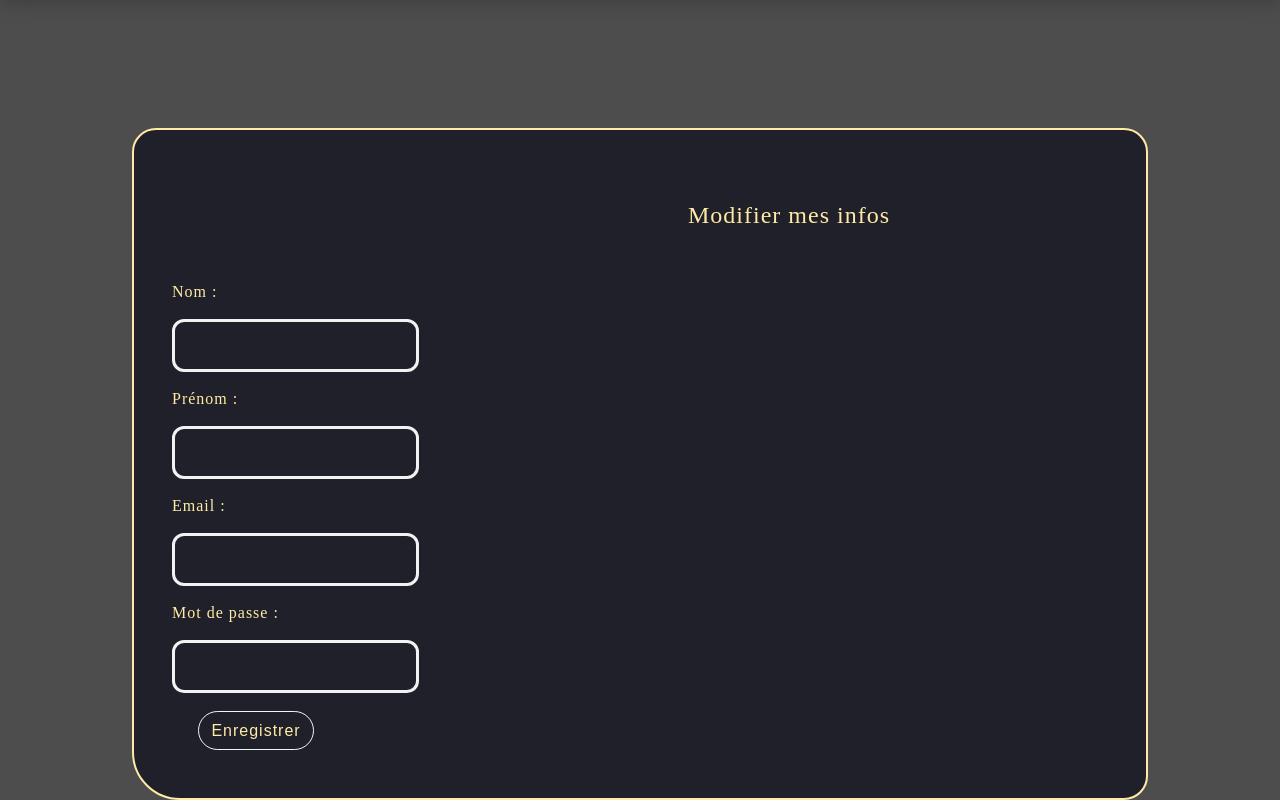
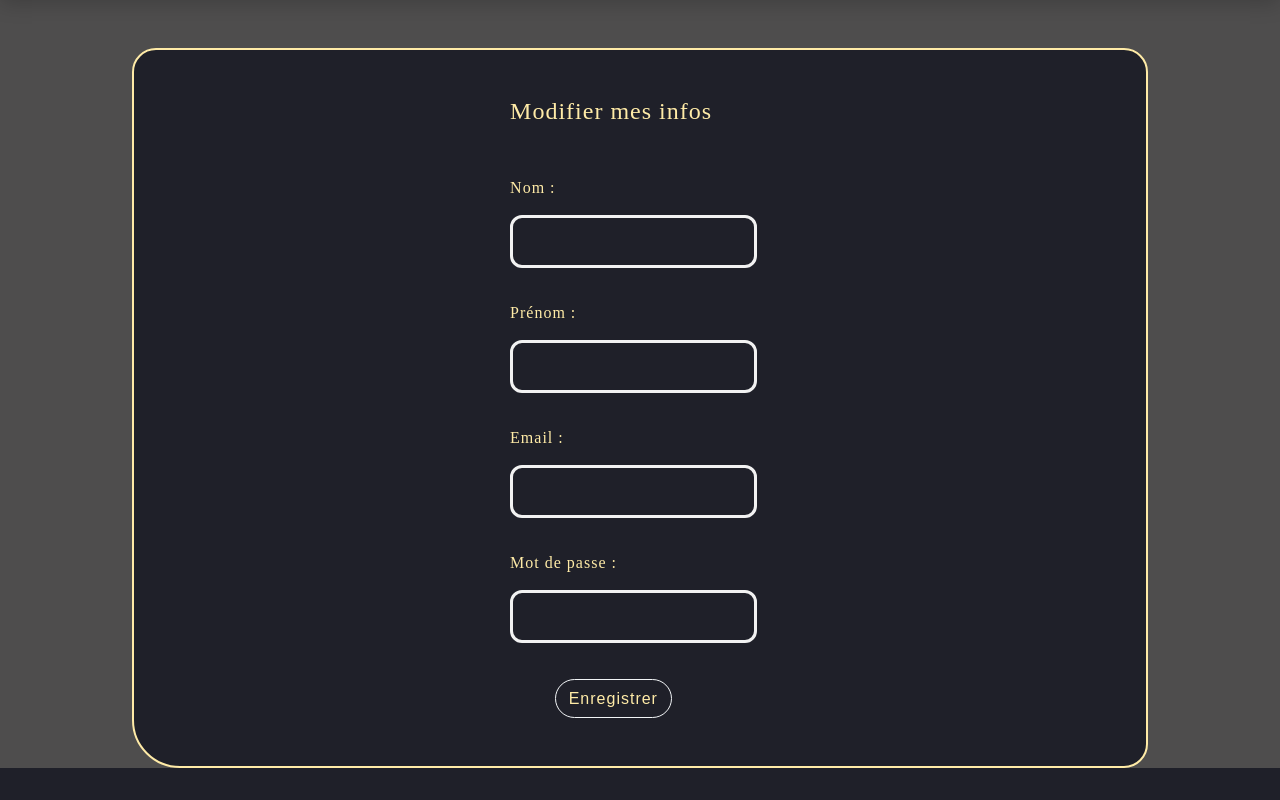
Before and after one commit to John-LP/Car_Auction, a PHP site: page /exoPHP/views/edit_profil.php in a window 1280 px wide. Shown: the part 72-872 px from the top of the page. After the commit the page ends 840 px from the top, so only its background shows below. Run offline with PHP 8.4, Linux system fonts and the light colour scheme; the visitor is signed in with stand-in values (Sample User, id 1); data that the repository does not hold is empty.

Commit message:
correction CSS

```diff
--- a/css/styles_card.css
+++ b/css/styles_card.css
@@ -79,6 +79,9 @@ article {
   min-width: calc(640px + 248px);
 }
 .inputEnchere {
+  justify-content: center;
+  align-items: center;
+  display: flex;
   border: 3px solid #f2f2f2;
   color: #ffffff;
   align-self: flex-start;
@@ -134,8 +137,7 @@ article {
 .check {
   margin-left: 1em;
 }
-
-h2 {
+.h2accueil {
   margin-top: 1em;
   margin-left: 30em;
 }
@@ -193,6 +195,48 @@ h2 {
 .card2 .visual img {
   height: 110%;
 }
+.card_edit_profil {
+  border: 2px solid #ffeba7;
+  margin-top: 3em;
+  background: #1f2029;
+  border-radius: 24px 24px 24px 48px;
+  padding: 48px 48px 48px 48px;
+  display: flex;
+  justify-content: center;
+  flex-direction: row;
+  align-self: flex-start;
+  position: relative;
+}
+.card_edit_profil .text-content {
+  display: flex;
+  flex-direction: column;
+  width: calc(60vw - 192px);
+}
+.card_edit_profil .text-content h3 {
+  margin: 0;
+  font-size: 1.5em;
+  max-width: 20ch;
+  color: #fff;
+}
+.card_edit_profil .text-content p {
+  margin: 15px 0 15px 0;
+  color: #fff;
+}
+.card_edit_profil .text-content a {
+  border: 2px solid #ffeba7;
+  color: white;
+  align-self: flex-start;
+  text-decoration: none;
+  padding: 16px 32px;
+  border-radius: 12px;
+  transition: 400ms all;
+}
+.card_edit_profil .text-content a:hover {
+  background: #ffeba7;
+  color: #1f2029;
+  border: 2px solid #1f2029;
+}
+
 .btn {
   position: relative;
   display: inline-block;
@@ -397,7 +441,7 @@ h2 {
       margin-left: 1em!important;
     }
 
-    h2{
+    .h2accueil{
       margin-top: 1em!important;
       margin-left: 3.5em!important;
     }
@@ -427,7 +471,7 @@ h2 {
     margin-left: 1em;
   }
 
-  h2{
+  .h2accueil {
     margin-top: 1em;
     margin-left: 14.5em;
   }
@@ -505,7 +549,7 @@ h2 {
   margin-left: 1em;
 }
 
-h2{
+.h2accueil{
   margin-top: 1em;
   margin-left: 21.5em!important;
 }
--- a/css/styles_navbar.css
+++ b/css/styles_navbar.css
@@ -100,6 +100,15 @@ nav {
   border-radius: 2em;
   padding: 0.6rem 0.8rem;
   margin-left: 2vw;
+  font-size: 1rem;
+  cursor: pointer;
+}
+.edit_profil-button {
+  background-color: transparent;
+  border: 1.5px solid #f2f5f7;
+  border-radius: 2em;
+  padding: 0.6rem 0.8rem;
+  margin-left: 3.5vw;
   font-size: 1rem;
   cursor: pointer;
 }
--- a/views/edit_profil.php
+++ b/views/edit_profil.php
@@ -52,7 +52,7 @@ if (!isset($_SESSION['email'])) {
         // Afficher le formulaire de modification du profil
         echo '<form method="post" action="./edit_profil.php">';
         echo '<article>';
-        echo '<section class="card">';
+        echo '<section class="card_edit_profil">';
         echo '<class="info inputEnchere">';
         echo '<h2>Modifier mes infos</h2><br><br><br>';
 
@@ -81,7 +81,7 @@ if (!isset($_SESSION['email'])) {
         echo '<input type="text" class="info inputEnchere id="mdp" name="mdp" value="' . $result['mdp'] . '" required>';
         echo '<br><br>';
 
-        echo "<button class='login-button' type='submit'>Enregistrer</button>";
+        echo "<button class='edit_profil-button' type='submit'>Enregistrer</button>";
         echo '</section>';
         echo '</article>';
         echo '</form>';
```
Also changed, not shown: views/accueil.php (+4 -4 lines).
